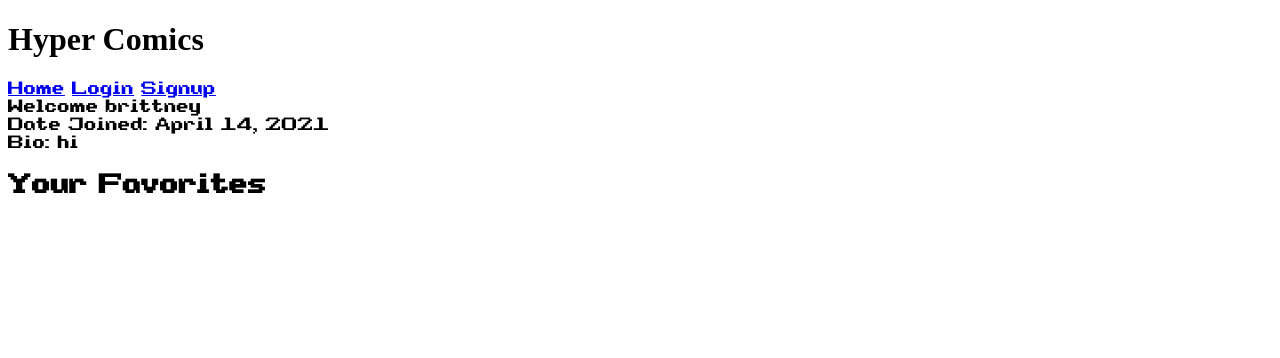
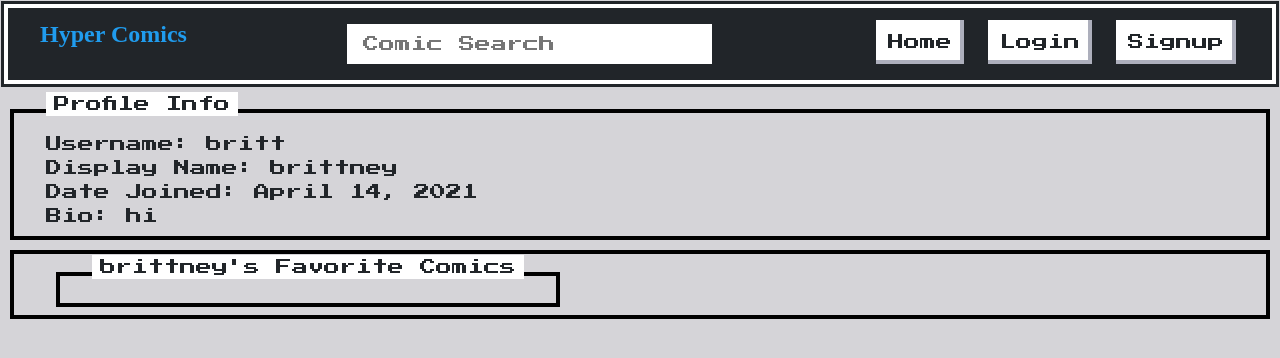
Before and after one commit to olsonjohn/coffee-comic-capstone, a Django app: a page that uses templates/nav.html in a window 1280 px wide. Shown: the top 358 px of the page. Run offline with Django 3.2, Linux system fonts and the light colour scheme; data comes from the database, SQL or seed files in the repository; both versions use the stored data as it was after the commit; some web fonts are replaced.

Commit message:
Site wide styling changes

```diff
--- a/ComicBaseApp/admin.py
+++ b/ComicBaseApp/admin.py
@@ -1,9 +1,5 @@
 from django.contrib import admin
 from ComicBaseApp.models import ComicUser, ComicBook, ComicComment
-# from django.contrib.auth.admin import UserAdmin
-# Register your models here.
-
-# admin.site.register(UserAdmin)
 
 
 @admin.register(ComicUser)
--- a/ComicBaseApp/static/css/main.css
+++ b/ComicBaseApp/static/css/main.css
@@ -8,10 +8,99 @@
     font-family: WayfarersToyBoxRegular;
     src: url(../fonts/WayfarersToyBoxRegular.ttf);
 }
+
+
 :root {
+    box-sizing: border-box;
     font-family: SuperLegendBoy;
+}
+body {
+    background: #d5d4d8;
 }
 
 .heading{
     font-family: WayfarersToyBoxRegular;
 }
+
+
+nav {
+    display: flex;
+    justify-content: space-between;
+    padding: 0;
+    margin: 1px;
+    margin-bottom: 25px !important;
+}
+
+.nes-container {
+    margin: 10px;
+}
+nav, .nes-container {
+    padding: 0.5rem 2rem;
+}
+
+/* img {
+    height: 160px;
+    width: 108px;
+} */
+.profilebox {
+    display: flex;
+    flex-direction: row;
+    justify-content: space-between;
+
+}
+
+.homebox {
+    display: flex;
+    flex-wrap: wrap;
+    justify-content: space-evenly;
+}
+.favcom {
+    display: flex;
+    justify-content: space-evenly;
+    flex-wrap: wrap;
+    flex-direction: column;
+
+}
+.comicdetails{
+    display: flex;
+    justify-content: space-around;
+    margin-bottom: 10px !important;
+    max-width: 550px;
+}
+
+.comicdetails:hover {
+    box-shadow: 7px 7px gold;
+}
+.comicinfo {
+    display: flex;
+    flex-direction: column;
+    margin: 1em;
+
+}
+
+.commentcard {
+    margin-bottom: 25px !important;
+}
+
+.comicdetailbox {
+    display: flex;
+    justify-content: space-evenly;
+}
+
+.comic-box {
+    display: flex;
+    justify-content: space-evenly;
+    flex-grow: 1;
+    padding-top: 15px;
+    /* flex-wrap: wrap;
+    flex-shrink: shrink;
+    flex-direction: row; */
+}
+.description {
+    max-width: 450px;
+}
+.comicheader {
+    display: flex;
+    align-items: center;
+    justify-content: space-evenly;
+}
--- a/templates/base.html
+++ b/templates/base.html
@@ -5,6 +5,9 @@
     <meta charset="UTF-8">
     <meta http-equiv="X-UA-Compatible" content="IE=edge">
     <meta name="viewport" content="width=device-width, initial-scale=1.0">
+    {% comment %} <link type='text/css' href="https://unpkg.com/tailwindcss@^1.0/dist/tailwind.min.css" rel="stylesheet"> {% endcomment %}
+    <link href="https://fonts.googleapis.com/css?family=Press+Start+2P" rel="stylesheet">
+    <link href="https://unpkg.com/nes.css/css/nes.css" rel="stylesheet" />
     <link rel="stylesheet" type="text/css" href="{% static 'css/main.css' %}">
 
     <title>Hyper Comics</title>
--- a/templates/form.html
+++ b/templates/form.html
@@ -2,7 +2,7 @@
 {% block content%}
 
 
-<div>
+<div class="nes-container">
 <form action="" method="post">
     {% csrf_token %}
     {{form.as_p}}
--- a/templates/nav.html
+++ b/templates/nav.html
@@ -1,11 +1,19 @@
-<div>
-    <h1 class='heading'>Hyper Comics</h1>
-    <a href = "{% url 'home' %}">Home</a>
+<nav class="nes-container is-dark">
+    <div class=''>
+    <h1 class='heading nes-text is-primary'>Hyper Comics</h1>
+    </div>
+    <div class="nes-field is-inline">
+  <input type="text" id="inline_field" class="nes-input is-primary" placeholder="Comic Search">
+</div>
+
+    <div class=''>
+    <a class='nes-btn is-dark' href = "{% url 'home' %}">Home</a>
     {% if request.user.is_authenticated%}
-    <a href = "/profile/{{request.user.username}}/">Profile</a>
-    <a href = "{% url 'logout'%}">Logout</a>
+    <a class='nes-btn is-dark' href = "/profile/{{request.user.username}}/">Profile</a>
+    <a class='nes-btn is-dark' href = "{% url 'logout'%}">Logout</a>
     {% else %}
-    <a href = "{% url 'login'%}">Login</a>
-    <a href = "{% url 'signup'%}">Signup</a>
+    <a class='nes-btn is-dark' href = "{% url 'login'%}">Login</a>
+    <a class='nes-btn is-dark' href = "{% url 'signup'%}">Signup</a>
     {% endif %}
-</div>
+    </div>
+</nav>
--- a/templates/profile.html
+++ b/templates/profile.html
@@ -1,27 +1,44 @@
-{% extends "base.html" %}
-{% block content %}
-<div>
- Welcome {{user.display_name}}
- </div>
-<div>
-Date Joined: {{user.created_date}}
-<div>Bio: {{user.bio}} </div>
+{% extends "base.html" %} {% block content %}
+<div></div>
+<div class="nes-container with-title">
+  <span class="title">Profile Info</span>
+  Username: {{user.username}} <br />
+  Display Name: {{user.display_name}}<br />
+  Date Joined: {{user.created_date}}<br />
+
+  <div>Bio: {{user.bio}}</div>
 </div>
-<div>
-<h2> Your Favorites </h2>
-    {% for favorite in user.favorites.values %}
-   <div>
-   <img src='{{favorite.image}}' alt='comic image'/>
-        <a href="/comicinfo/{{favorite.id}}/">
-            {{favorite.name}}
-        </a>
-        <p>Author: {{favorite.author}}
-        <div><h6>Description</h6>
-         {% autoescape off %}
-        <p>{{favorite.description}}</p>
-        {% endautoescape %}
+
+<div class="nes-container profilebox">
+  <div class="nes-container with-title">
+    <span class="title">{{user.display_name}}'s Favorite Comics</span>
+    <div class="favcom">
+      {% for favorite in user.favorites.values %}
+      <div onclick="location.href='/comicinfo/{{favorite.id}}/'" class="nes-container comicdetails is-rounded">
+        <img src="{{favorite.image}}" alt="comic image" />
+        <div class="comicinfo">
+          <span class='nes-text is-primary'> {{favorite.name}}</span>
+          <span class="nes-text"> Author: {{favorite.author}}</span>
         </div>
-    </div>
-    {% endfor %}
-<div>
-{% endblock %}
+      </div>
+      {% endfor %}
+      </div>
+              </div>
+              {% comment %}
+              <div class="nes-container with-title">
+    <span class="title">{{user.display_name}}'s Hold List</span>
+    <div class="favcom">
+      {% for favorite in user.favorites.values %}
+      <div class="nes-container comicdetails">
+        <img src="{{favorite.image}}" alt="comic image" />
+        <div class="comicinfo">
+          <a href="/comicinfo/{{favorite.id}}/"> {{favorite.name}} </a>
+          <p>Author: {{favorite.author}}</p>
+        </div>
+      </div>
+      {% endfor %}
+      </div>
+              </div>
+               {% endcomment %}
+          </div>
+                {% endblock %}
```
Also changed, not shown: templates/comic_detail.html (+30 -9 lines), templates/index.html (+7 -7 lines), db.sqlite3.
